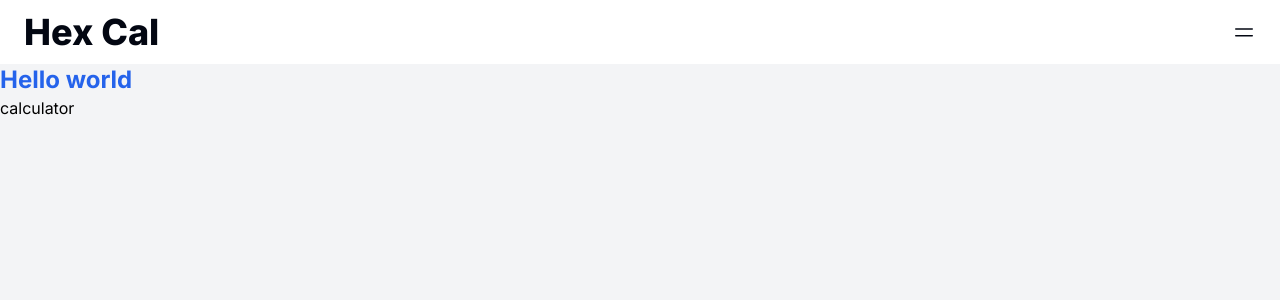
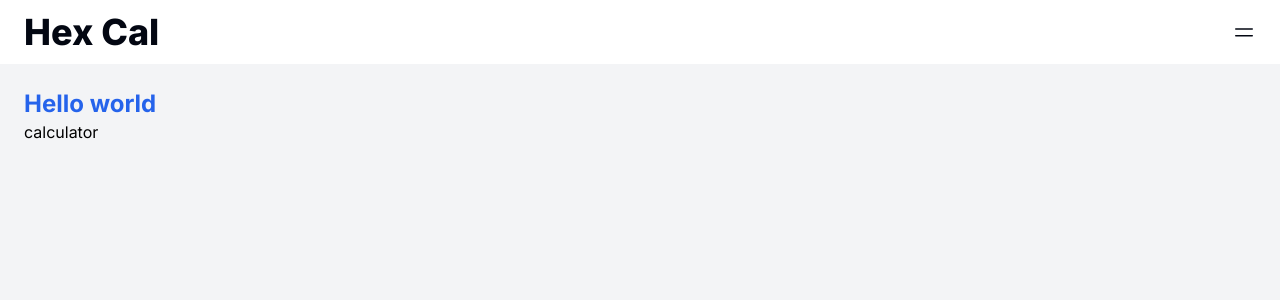
Before and after one commit to bhendi-boi/Hex-cal, a Next.js app: page / in a window 1280 px wide. Shown: the top 300 px of the page. Built offline with nearby package versions, Linux system fonts and the light colour scheme.

Commit message:
added padding to main tag for even spacing

```diff
--- a/app/layout.tsx
+++ b/app/layout.tsx
@@ -19,7 +19,7 @@ export default function RootLayout({
     <html lang="en">
       <body className={inter.className}>
         <Header />
-        <main className="min-h-screen bg-background">{children}</main>
+        <main className="min-h-screen p-6 bg-background">{children}</main>
       </body>
     </html>
   );
```
